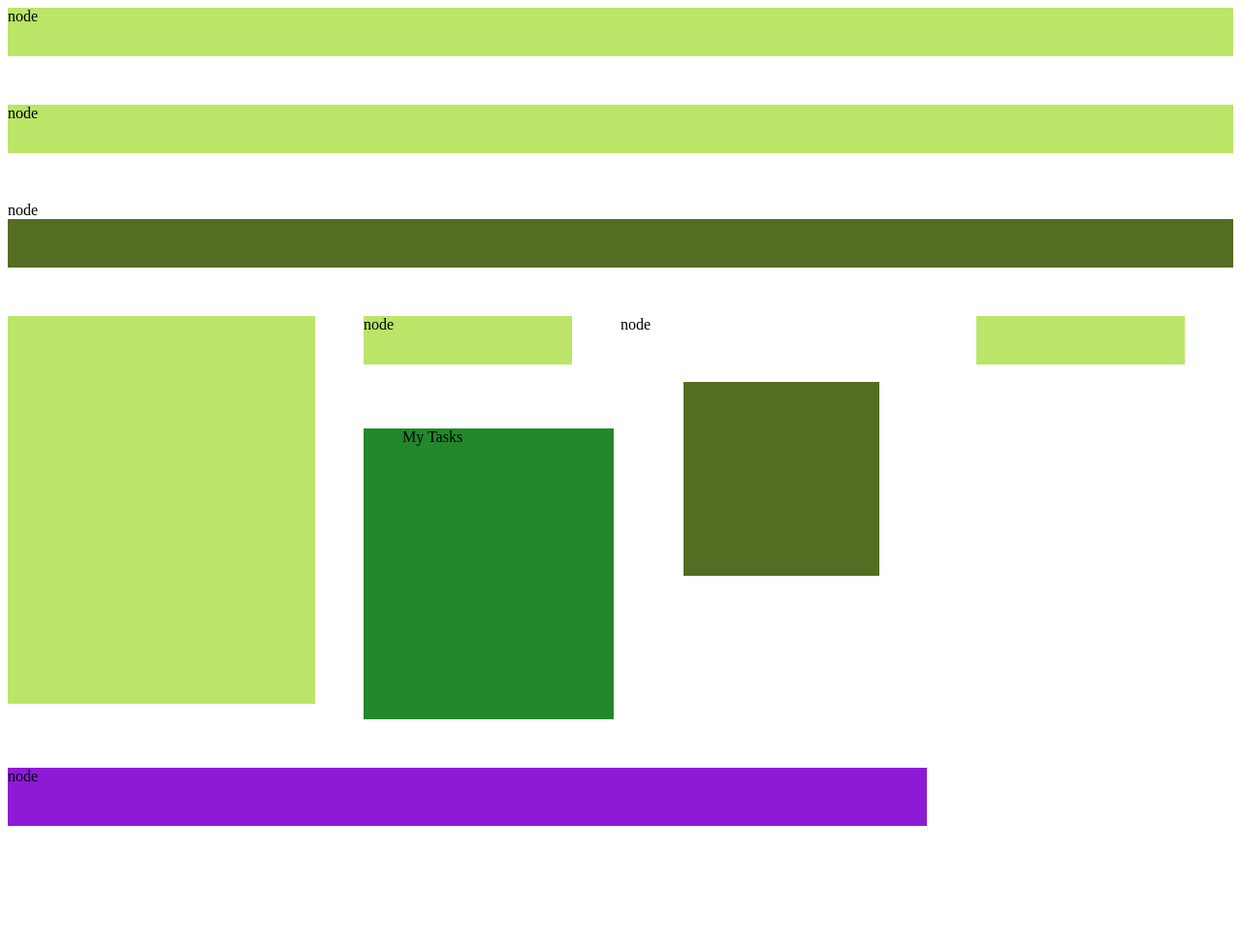
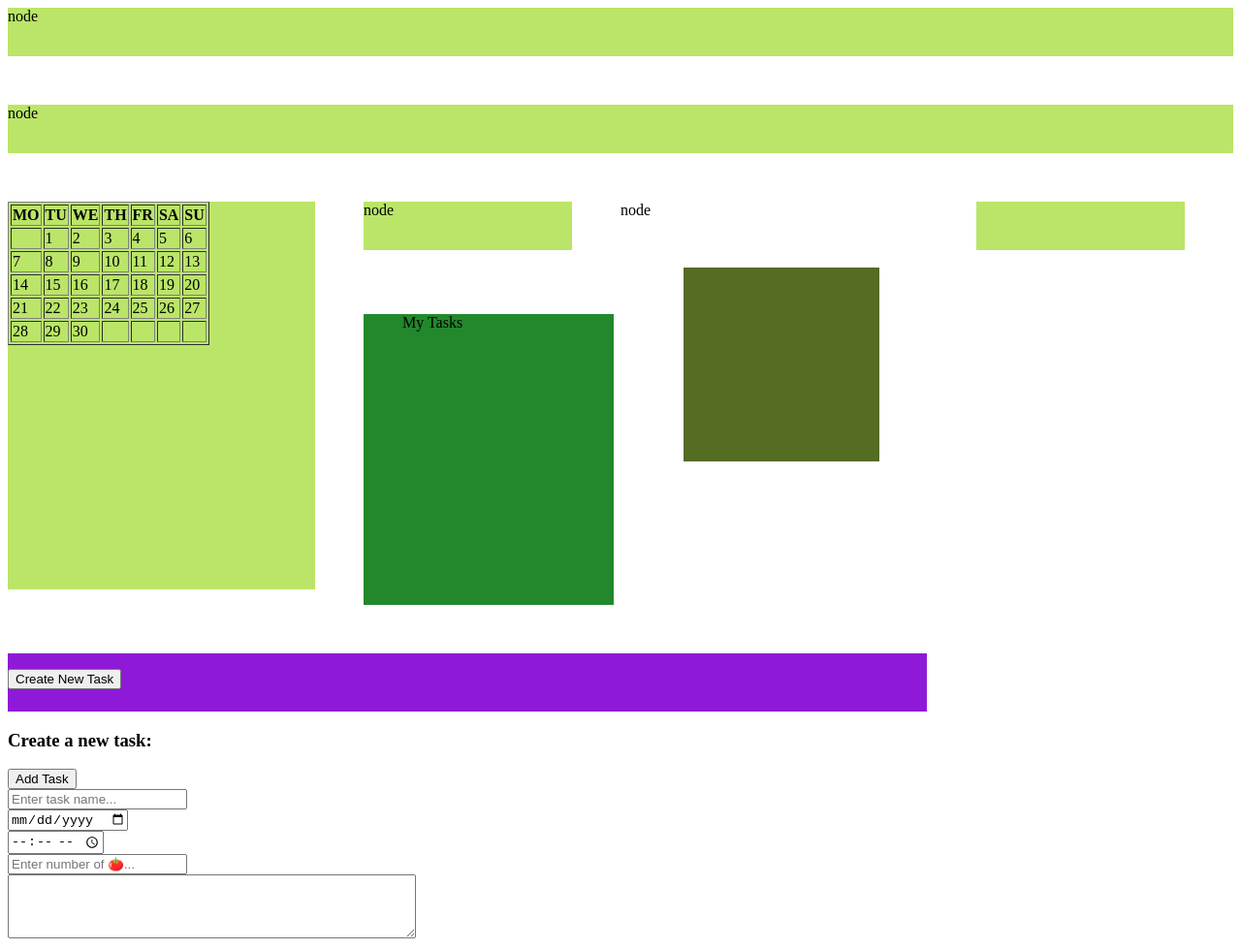
Before and after one commit to jzhouerm/task-lister-pro-frontend-client, a plain HTML site: page index.html in a window 1280 px wide. Shown: the whole page at 97% size. Before the commit the page ends 860 px from the top, so only its background shows below. Drawn offline with Linux system fonts and the light colour scheme; no server answers.

Commit message:
09-05-20 jules/mike - calendar and tasklist

```diff
--- a/index.html
+++ b/index.html
@@ -2,7 +2,7 @@
 <html lang="en">
 <head>
     <meta charset="UTF-8">
-    <meta name="viewport" content="width=device=width, initial-scale=1.0">
+    <!-- <meta name="viewport" content="width=device=width, initial-scale=1.0"> -->
     <title>Document</title>
     <link rel="stylesheet" href="styles/app.css">
 <script src="src/index.js"></script>
@@ -11,7 +11,29 @@
 <body>
     <div id="node1">node</div><!-- #node1 end -->
     <div id="node2">node</div><!-- #node2 end -->
-    <table id="node7">node</table><!-- #node7 end -->
+    <!-- <table class="week-table" id="node7" border="1">
+        <thead class='blue'>
+            <tr class='padding'>
+              <th class='padding center'>Sunday</th>
+              <th class='padding center'>Monday</th>
+              <th class='padding center'>Tuesday</th>
+              <th class='padding center'>Wednesday</th>
+              <th class='padding center'>Thursday</th>
+              <th class='padding center'>Friday</th>
+              <th class='padding center'>Saturday</th>
+
+            </tr>
+          </thead>
+          <tbody id="table-body">
+            <td class="sunday">0 tasks</td>
+            <td class="monday">0 tasks</td>
+            <td class="tuesday">0 tasks</td>
+            <td class="wednesday">0 tasks</td>
+            <td class="thursday">0 tasks</td>
+            <td class="friday">0 tasks</td>
+            <td class="saturday">0 tasks</td>
+          </tbody>
+    </table>#node7 end -->
         <div id="node8">
             <!-- <iframe src="https://calendar.google.com/calendar/embed?height=250&amp;wkst=1&amp;bgcolor=%23ffffff&amp;ctz=America%2FNew_York&amp;src=bW9hOXU2czlnMGFjMG9obmIwZWtkYXUxMzhAZ3JvdXAuY2FsZW5kYXIuZ29vZ2xlLmNvbQ&amp;color=%23616161&amp;showNav=0&amp;showPrint=0&amp;showTitle=0&amp;showTz=0&amp;showCalendars=0&amp;showDate=1&amp;mode=MONTH" style="border:solid 1px #777" width="300" height="250" frameborder="0" scrolling="no"></iframe> -->
         </div><!-- #node8 end -->
@@ -19,6 +41,55 @@
     <div id="node9">node</div><!-- #node9 end -->
     <table id="node11">node</table><!-- #node11 end -->
     <ul class="list-title" id="node10">My Tasks</ul><!-- #node10 end -->
-    <form id="node13">node</form><!-- #node13 end -->
+    <div id="node13">
+        <p style="text-align:center">
+        <button id="new-task-btn">Create New Task</button>
+        </p>
+    </div><!-- #node13 end -->
+    <div class="container">
+        <form class="add-task-form" id="task-description-form">
+          <h3>Create a new task:</h3>
+          <input
+          type="submit"
+          name="submit"
+          value="Add Task"
+          class="submit"
+        />
+        <br />
+          <input
+            type="text"
+            name="task-name"
+            value=""
+            placeholder="Enter task name..."
+            class="input-text"
+          />
+          <br />
+          <input
+            type="date"
+            name="date"
+            value=""
+            class="input-text"
+          />
+          <br />
+          <input
+            type="time"
+            name="time"
+            value=""
+            class="input-text"
+          />
+          <br />
+          <input
+            type="number"
+            name="pomodoro"
+            value=""
+            placeholder="Enter number of 🍅..."
+            class="input-text"
+          />
+          <br />
+
+        </form>
+              <textarea rows="4" cols="50" name="task-description" form="task-description-form" placeholder="Enter description here...">
+                </textarea>
+      </div>
 </body>
 </html>
--- a/src/index.js
+++ b/src/index.js
@@ -1,7 +1,12 @@
 document.addEventListener("DOMContentLoaded", e => {
     const taskUrl = "http://localhost:3000/tasks/"
     const userUrl = "http://localhost:3000/users/1"
+    const taskForm = document.querySelector(".add-task-form") //reset form
+    const addBtn = document.querySelector("#new-task-btn");
+    const taskFormContainer = document.querySelector(".container");
     const listTitleUl = document.querySelector(".list-title")
+    const weekTable = document.querySelector(".week-table")
+    const calendarDiv = document.querySelector("#node8")
 
     const getTasks = () => {
         fetch(taskUrl)
@@ -17,10 +22,27 @@ document.addEventListener("DOMContentLoaded", e => {
         let taskPom = task.pomodoro
         let taskId = task.id
         let today = new Date().toISOString().split('T')[0]
+        //if a click on the calendar is triggered, overwrite the list with the date selected
+            if(today === taskDate){
+            renderList(taskName, taskDesc, taskId, taskDate, taskPom)
+            break;
+            }
+        }
+    }
 
-            if(today === taskDate){
-                //if todays date is equal to taskDate
+    const renderCalendarTasks = (tasks, date) => {
+        //find the date selected and render tasks
+        for (task of tasks){
+        let taskDesc = task.description
+        let taskName = task.taskname
+        let taskDate = task.date
+        let taskPom = task.pomodoro
+        let taskId = task.id
+        let clickedDate = `2020-09-${date}`
+        let formattedDate = new Date(clickedDate).toISOString().split('T')[0]
+            if(formattedDate === taskDate){
                 renderList(taskName, taskDesc, taskId, taskDate, taskPom)
+                break;
                 }
         }
     }
@@ -34,6 +56,81 @@ document.addEventListener("DOMContentLoaded", e => {
         listTitleUl.append(taskLi)
     }
 
+//Calendar >>>>>>>>>>>>>>>>>>>>>>>>>>>>>>>>>>>>>>>>>>>>>>>>>>>>>>>>>>>>>>>>>>>>>>>>>>>>>>>>>>>>>>>>>>>>>>>>>>>>>
+    function createCalendar(elem, year, month) {
+
+        let mon = month - 1; // months in JS are 0..11, not 1..12
+        let d = new Date(year, mon);
+
+        let table = '<table class="calendar" border="1"><tr><th>MO</th><th>TU</th><th>WE</th><th>TH</th><th>FR</th><th>SA</th><th>SU</th></tr><tr>';
+
+        // spaces for the first row
+        // from Monday till the first day of the month
+        // * * * 1  2  3  4
+        for (let i = 0; i < getDay(d); i++) {
+          table += '<td></td>';
+        }
+
+        // <td> with actual dates
+        while (d.getMonth() == mon) {
+          table += '<td class="calendar-date">' + d.getDate() + '</td>';
+
+          if (getDay(d) % 7 == 6) { // sunday, last day of week - newline
+            table += '</tr><tr>';
+          }
+
+          d.setDate(d.getDate() + 1);
+        }
+
+        // add spaces after last days of month for the last row
+        // 29 30 31 * * * *
+        if (getDay(d) != 0) {
+          for (let i = getDay(d); i < 7; i++) {
+            table += '<td></td>';
+          }
+        }
+
+        // close the table
+        table += '</tr></table>';
+
+        elem.innerHTML = table;
+      }
+
+      function getDay(date) { // get day number from 0 (monday) to 6 (sunday)
+        let day = date.getDay();
+        if (day == 0) day = 7; // make Sunday (0) the last day
+        return day - 1;
+      }
+
+//Event listeners >>>>>>>>>>>>>>>>>>>>>>>>>>>>>>>>>>>>>>>>>>>>>>>>>>>>>>>>>>>>>>>>>>>>>>>>>>>>>>>>>>>>>>>>>>>>>>>>>>>>>
+   document.addEventListener("click", e => {
+        if(e.target.className === ("calendar-date")){
+
+            let clickedDate = e.target.innerText
+
+            fetch(taskUrl)
+            .then(response => response.json())
+            .then(tasks => renderCalendarTasks(tasks, clickedDate))
+        }
+    })
+
+    let addTask = false;
+    addBtn.addEventListener("click", () => {
+        // hide & seek with the form
+        addTask = !addTask;
+        if (addTask) {
+          taskFormContainer.style.display = "block"
+        } else {
+          taskFormContainer.style.display = "none"
+        }
+      })
+    document.addEventListener("submit", e => {
+
+    })
+
+//invoke functions
 getTasks()
+createCalendar(calendarDiv, 2020, 9);
+
 
 })//end of DOMContentLoaded
```
